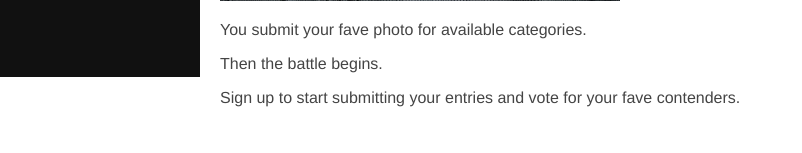
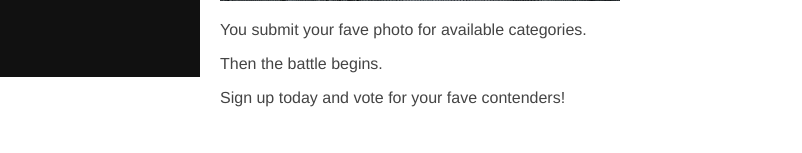
Before and after one commit to MLR-5819/FSND-Capstone, a Flask app: page / in a window 1280 px wide. Shown: the part 723-876 px from the top of the page, without its empty margins (0-802 px from the left). Run offline with Flask 2, Linux system fonts and the light colour scheme.

Commit message:
Update home.html

```diff
--- a/templates/home.html
+++ b/templates/home.html
@@ -7,6 +7,6 @@
         <img src="static/img/TOTlanding.jpg" width="400">
         <p>You submit your fave photo for available categories.</p>
         <p>Then the battle begins.</p>
-        <p>Sign up to start submitting your entries and vote for your fave contenders.</p>
+        <p>Sign up today and vote for your fave contenders!</p>
     </div>
 {% endblock %}
```
